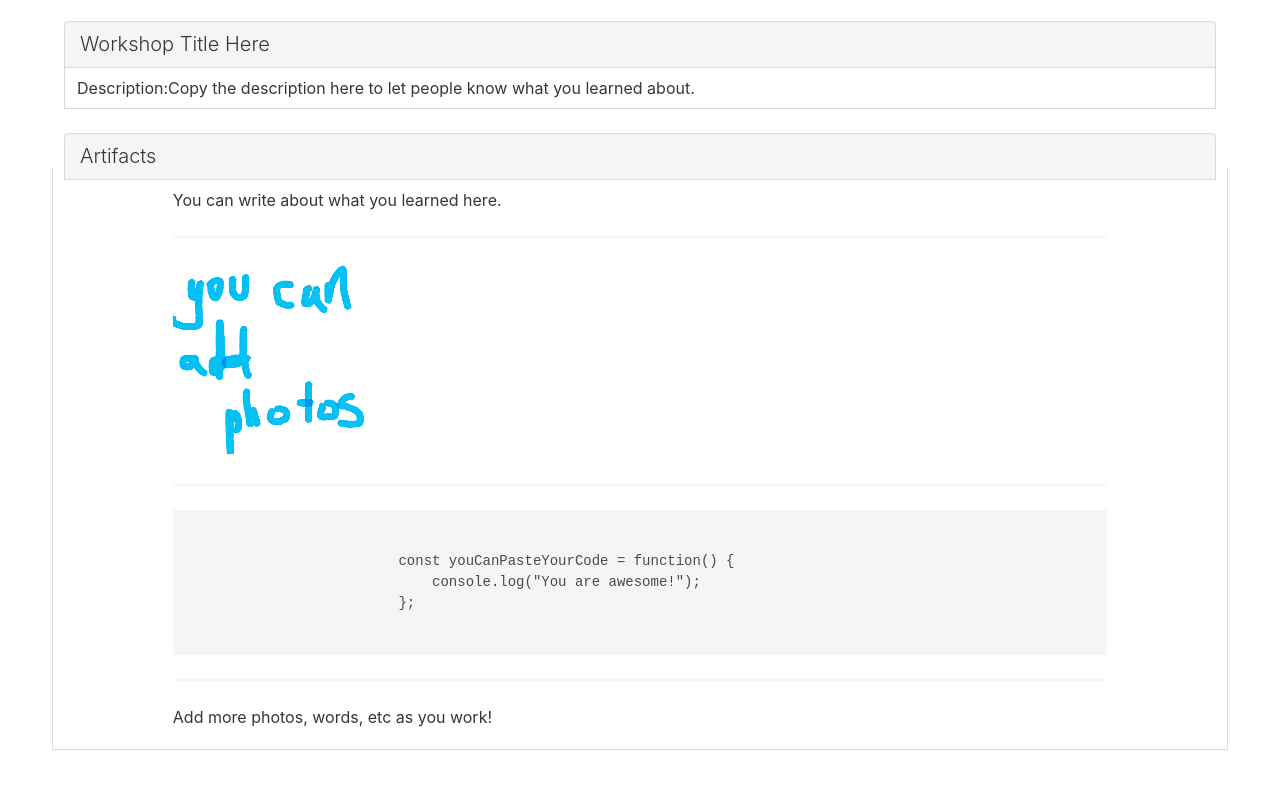
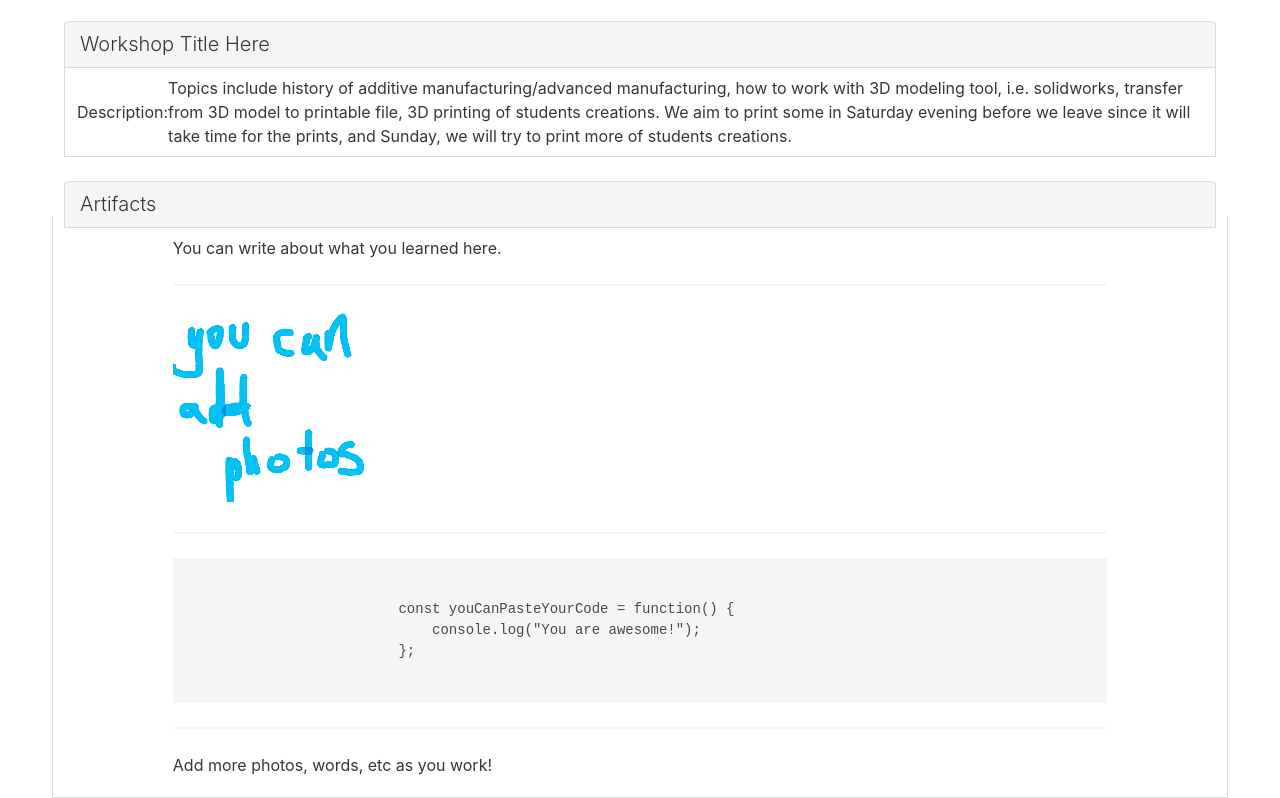
Before and after one commit to Teresa929/Teresa929.github.io, a plain HTML site: page chicktech-2018-2019/kickoff/index.html in a window 1280 px wide. Shown: the part 103-901 px from the top of the page. Before the commit the page ends 853 px from the top, so only its background shows below. Drawn offline with nearby package versions, Linux system fonts and the light colour scheme; a script that the page names is missing.

Commit message:
Update index.html

```diff
--- a/chicktech-2018-2019/kickoff/index.html
+++ b/chicktech-2018-2019/kickoff/index.html
@@ -25,7 +25,8 @@
             <h1 class="panel-heading">Workshop Title Here</h1>
             <div class="panel-block">
                 <h3>Description: </h3>
-                <p>Copy the description here to let people know what you learned about.</p>
+                <p>
+                Topics include history of additive manufacturing/advanced manufacturing, how to work with 3D modeling tool, i.e. solidworks, transfer from 3D model to printable file, 3D printing of students creations. We aim to print some in Saturday evening before we leave since it will take time for the prints, and Sunday, we will try to print more of students creations.</p>
             </div>
         </section>
         <section class="panel">
```
